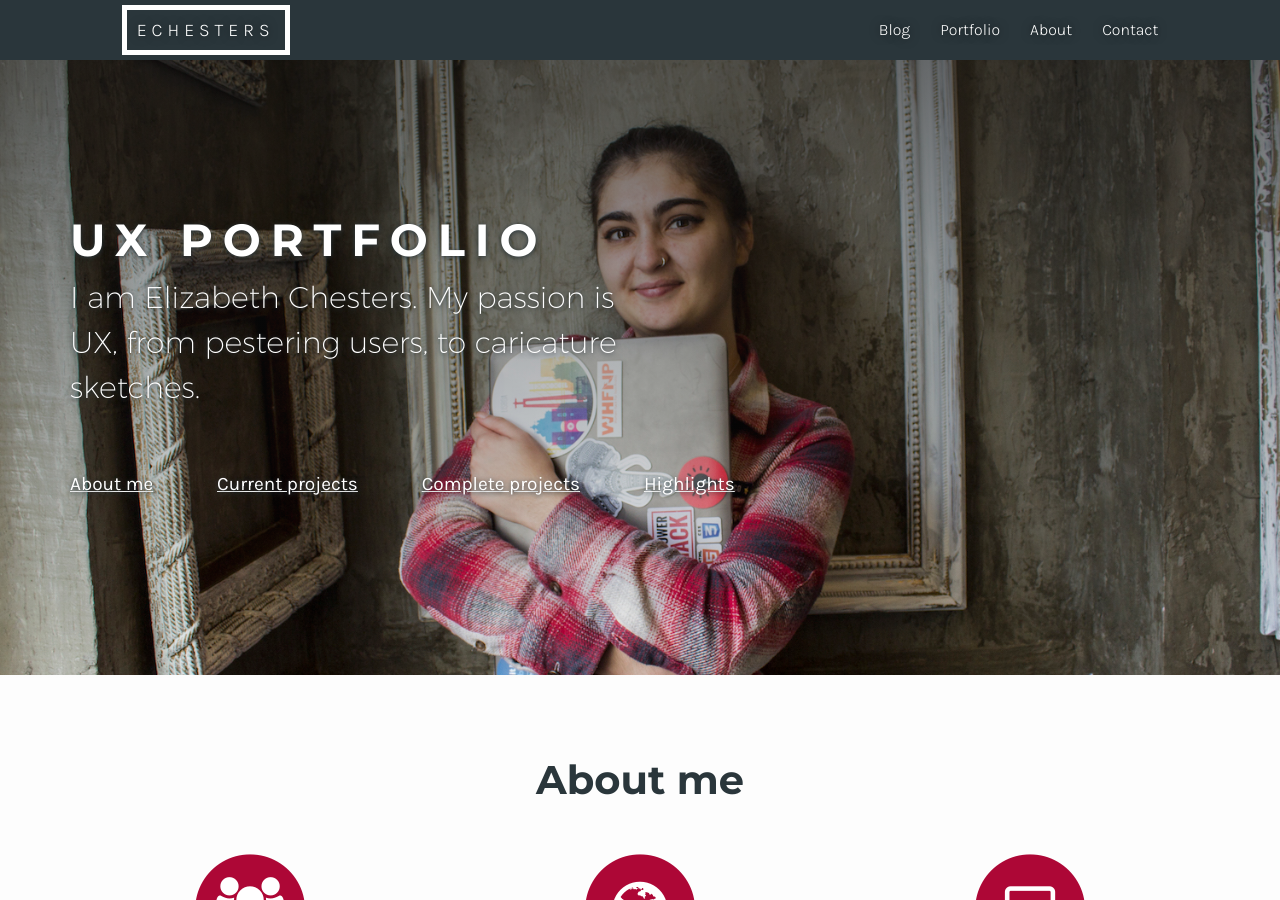
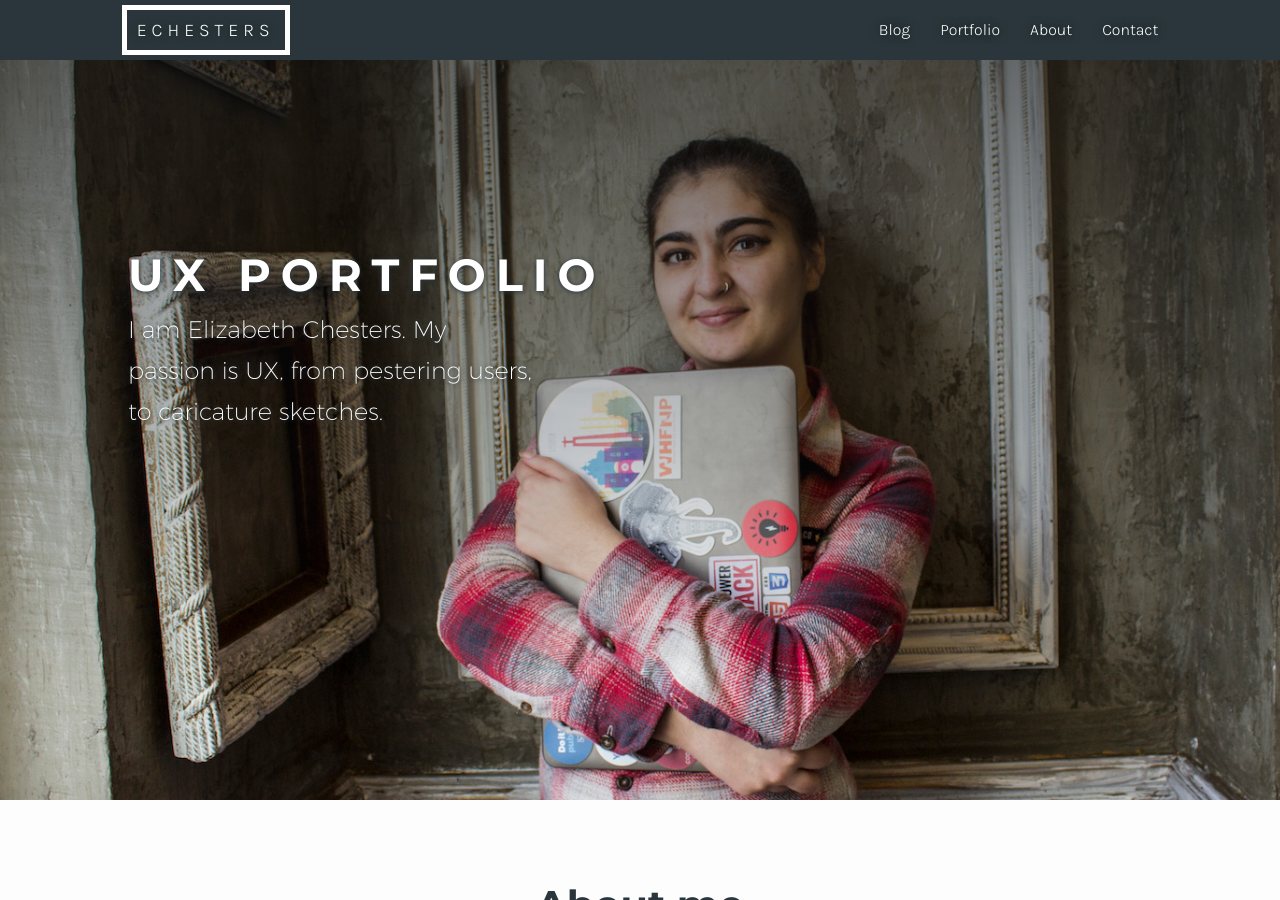
Before and after one commit to EChesters/echesters.github.io, a Jekyll site: the page built from portfolio.html, in a window 1280 px wide and 900 px high. Built offline with Jekyll 4.4.1, drawn with Linux system fonts in a browser that asks for light colours; nearby versions of some CDN libraries.

Commit message:
Portfolio banner now parallax

```diff
--- a/_includes/_portfolio/header-portfolio.html
+++ b/_includes/_portfolio/header-portfolio.html
@@ -1,16 +1,8 @@
-<header>
-  <div class="container">
+<div class="parallax">
+  <div id="portfolio-banner" class="slide full-height">
     <div class="intro-text">
       <div class="intro-lead-in"><h1>UX Portfolio</h1></div>
-      <div class="intro-heading col-xs-12 col-sm-7 col-md-6 remove-padding left"><h2>I am Elizabeth Chesters. My passion is UX, from pestering users, to caricature sketches.</h2></div>
-      <div class="col-xs-12 no-padding add-margin top">
-        <ul class="portfolio-nav no-padding no-margin">
-          <li><a href="#about">About me</a></li>
-          <li><a href="#current">Current projects</a></li>
-          <li><a href="#complete">Complete projects</a></li>
-          <li><a href="#highlights">Highlights</a></li>
-        </ul>
-      </div>
+      <div class="intro-heading col-xs-12 col-sm-6 col-md-5 remove-padding left"><p>I am Elizabeth Chesters. My passion is UX, from pestering users, to caricature sketches.</p></div>
     </div>
   </div>
-</header>
+</div>
--- a/_sass/_about.scss
+++ b/_sass/_about.scss
@@ -195,3 +195,37 @@
     z-index: -1;
 	}
 }
+
+#portfolio-banner {
+  background-image: url('/images/portfolio/portfolio-header.jpg');
+  background-repeat: none;
+  @include background-size(cover);
+  z-index: -10;
+  background-attachment: fixed;
+  color: $actual-white;
+  text-shadow: 0px 1px 5px $black;
+
+  &:before {
+    content: '';
+    position: absolute;
+    top: 0;
+    right: 0;
+    bottom: 0;
+    left: 0;
+    opacity: .8;
+    max-height: 680px;
+    @include background-gradient(rgba(20,20,20, .8), rgba(255,255,255, 0));
+  }
+
+  p {
+  	color: $actual-white;
+  	font-family: $logo-font-light;
+    font-size: calc( #{$base-font-size} * 1.5);
+    margin-top: 0;
+  }
+
+  @media only screen and (max-width: 768px) {
+  	background-position: center center;
+    height: 550px;
+  }
+}
--- a/_sass/_portfolio.scss
+++ b/_sass/_portfolio.scss
@@ -124,33 +124,12 @@
 
 header {
   margin-top: calc( #{$nav-bar-height} - 5px);
-  text-shadow: 0px 1px 5px $black;
-  color: #fff;
   background-attachment: scroll;
-  background-image: url('/images/portfolio/portfolio-header.jpg');
-  background-position: center center;
-  background-repeat: none;
-  @include background-size(cover);
+
 
   @media only screen and (max-width: 768px) {
     height: 550px;
     padding: $spacing-unit;
-  }
-
-  &:before {
-    content: '';
-    position: absolute;
-    top: 0;
-    right: 0;
-    bottom: 0;
-    left: 0;
-    opacity: .8;
-    max-height: 680px;
-    @include background-gradient(rgba(20,20,20, .8), rgba(255,255,255, 0));
-
-    @media only screen and (max-width: 768px) {
-        height: 550px;
-    }
   }
 
   &.photography-header {
@@ -159,7 +138,7 @@
   }
 }
 
-header .intro-text .intro-lead-in h1 {
+.intro-text .intro-lead-in h1 {
   margin: calc( #{$spacing-unit} / 2) 0;
   font-family: $logo-font;
   font-size: 22px;
@@ -168,25 +147,18 @@
   position: relative;
 }
 
-header .intro-text .intro-heading {
+.intro-text .intro-heading {
   margin-bottom: 25px;
   font-weight: $weight-light;
-
-  h2 {
-    font-family: $logo-font-light;
-    color: $actual-white;
-    font-size: 30px;
-    margin-top: 0;
-  }
 }
 
 @media(min-width:768px) {
-  header .intro-text {
+  .intro-text {
     padding-top: 150px;
     padding-bottom: 400px;
   }
 
-  header .intro-text .intro-lead-in h1 {
+  .intro-text .intro-lead-in h1 {
     margin-bottom: calc( #{$spacing-unit} / 2);
     font-family: $logo-font;
     font-size: 45px;
@@ -194,7 +166,7 @@
     letter-spacing: $additional-spacing;
   }
 
-  header .intro-text .intro-heading {
+  .intro-text .intro-heading {
     font-size: 50px;
     font-weight: $weight-light;
   }
--- a/css/portfolio.scss
+++ b/css/portfolio.scss
@@ -57,6 +57,7 @@
         "photography-section",
         "gallery",
         "text",
+        "about",
         "nav",
         "footer"
 ;
```
Lines whose indentation alone changed are shown as unchanged.
